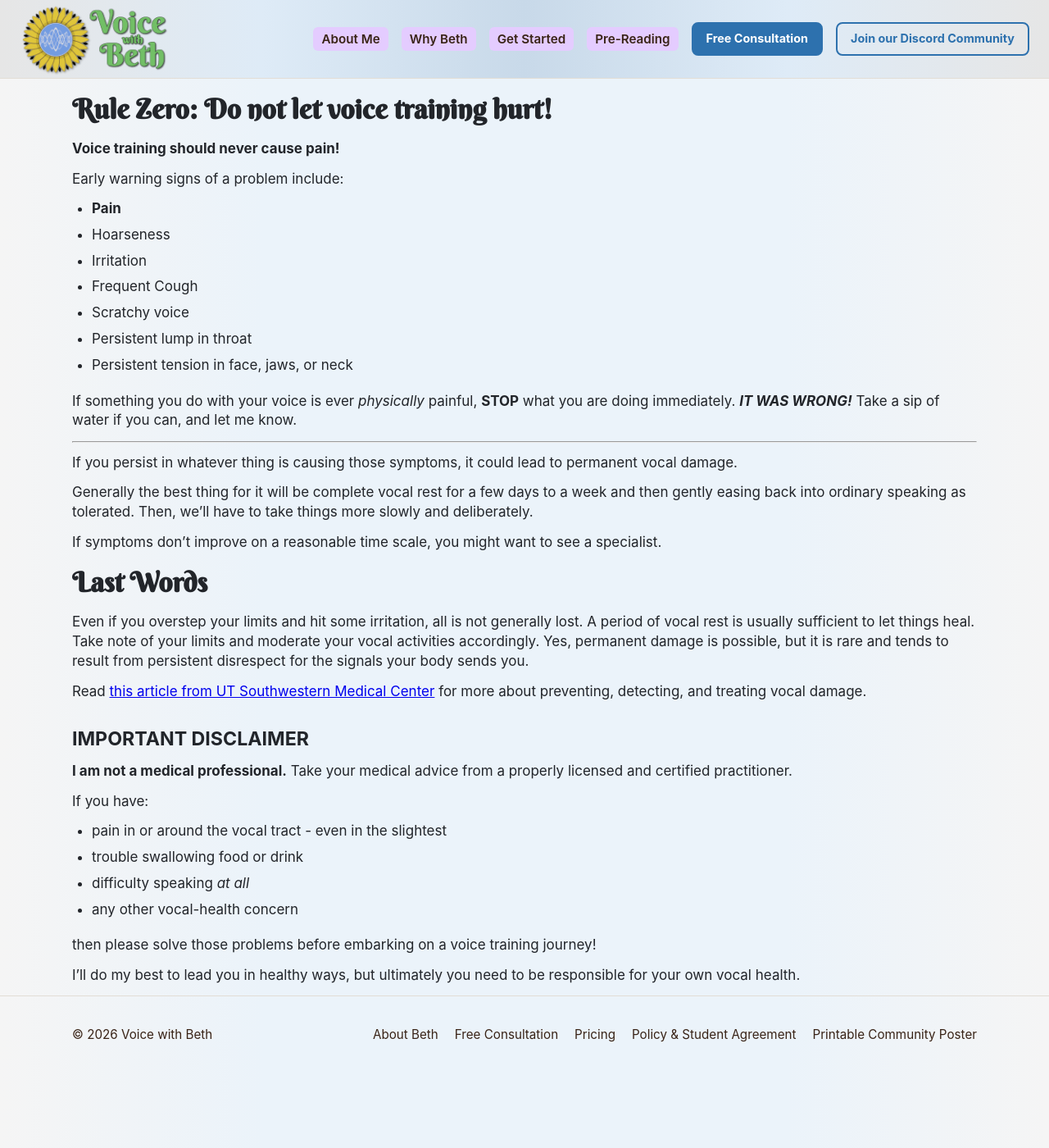
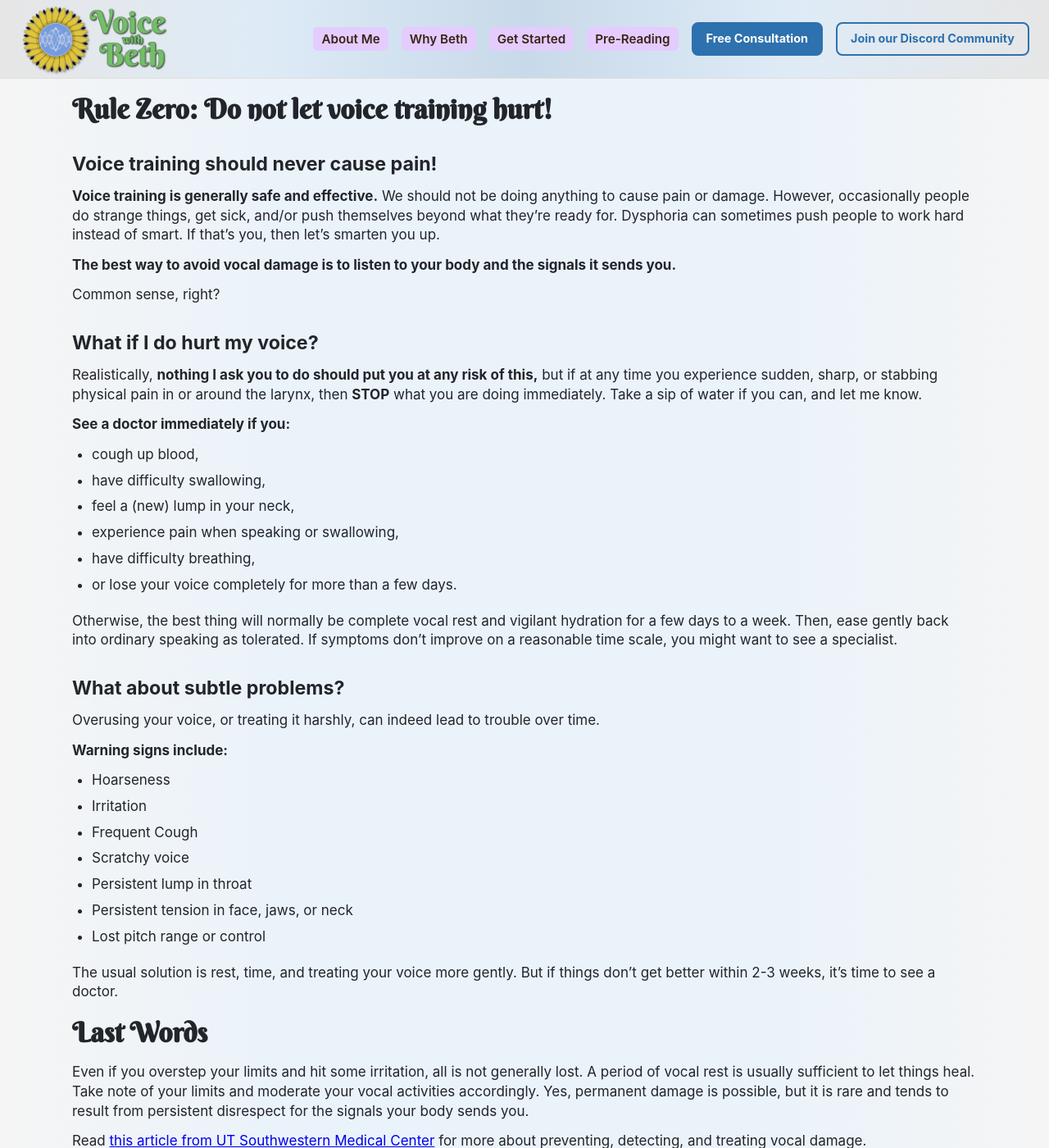
Before and after one commit to voicewithbeth/voicewithbeth.github.io, a Jekyll site: the page built from articles/zero.md, in a window 1280 px wide and 1400 px high. Shown: the whole window at 82% size. Built offline with Jekyll 4.4.1, drawn with Linux system fonts in a browser that asks for light colours.

Commit message:
Update zero.md

```diff
--- a/articles/zero.md
+++ b/articles/zero.md
@@ -3,30 +3,51 @@ layout: page
 title: "Rule Zero: Do not let voice training hurt!"
 ---
 
-**Voice training should never cause pain!**
+## Voice training should never cause pain!
 
-Early warning signs of a problem include:
+**Voice training is generally safe and effective.** We should not be doing anything to cause pain or damage.
+However, occasionally people do strange things, get sick, and/or push themselves beyond what they're ready for.
+Dysphoria can sometimes push people to work hard instead of smart. If that's you, then let's smarten you up.
 
-* **Pain**
+**The best way to avoid vocal damage is to listen to your body and the signals it sends you.**
+
+Common sense, right?
+
+## What if I do hurt my voice?
+
+Realistically, **nothing I ask you to do should put you at any risk of this,**
+but if at any time you experience sudden, sharp, or stabbing physical pain in or around the larynx,
+then **STOP** what you are doing immediately. Take a sip of water if you can, and let me know.
+
+**See a doctor immediately if you:**
+
+* cough up blood,
+* have difficulty swallowing,
+* feel a (new) lump in your neck,
+* experience pain when speaking or swallowing,
+* have difficulty breathing,
+* or lose your voice completely for more than a few days.
+
+Otherwise, the best thing will normally be complete vocal rest and vigilant hydration for a few days to a week.
+Then, ease gently back into ordinary speaking as tolerated.
+If symptoms don't improve on a reasonable time scale, you might want to see a specialist.
+
+## What about subtle problems?
+
+Overusing your voice, or treating it harshly, can indeed lead to trouble over time.
+
+**Warning signs include:**
+
 * Hoarseness
 * Irritation
 * Frequent Cough
 * Scratchy voice
 * Persistent lump in throat
 * Persistent tension in face, jaws, or neck
+* Lost pitch range or control
 
-If something you do with your voice is ever *physically* painful, **STOP** what you are doing immediately.
-***IT WAS WRONG!***
-Take a sip of water if you can, and let me know.
-
-------
-
-If you persist in whatever thing is causing those symptoms, it could lead to permanent vocal damage.
-
-Generally the best thing for it will be complete vocal rest for a few days to a week and then gently easing back into ordinary speaking as tolerated.
-Then, we'll have to take things more slowly and deliberately.
-
-If symptoms don't improve on a reasonable time scale, you might want to see a specialist.
+The usual solution is rest, time, and treating your voice more gently.
+But if things don't get better within 2-3 weeks, it's time to see a doctor.
 
 # Last Words
 
```
